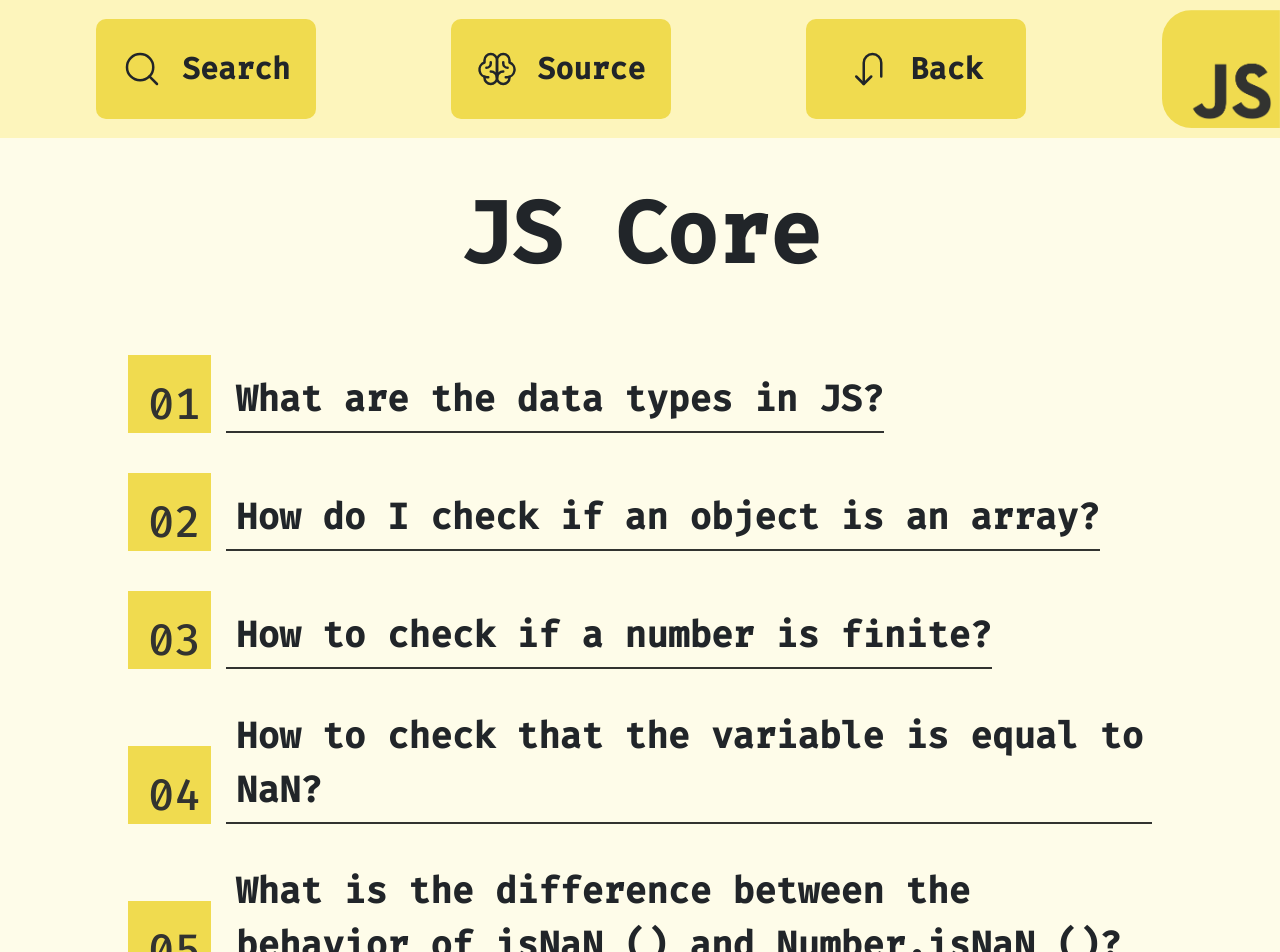
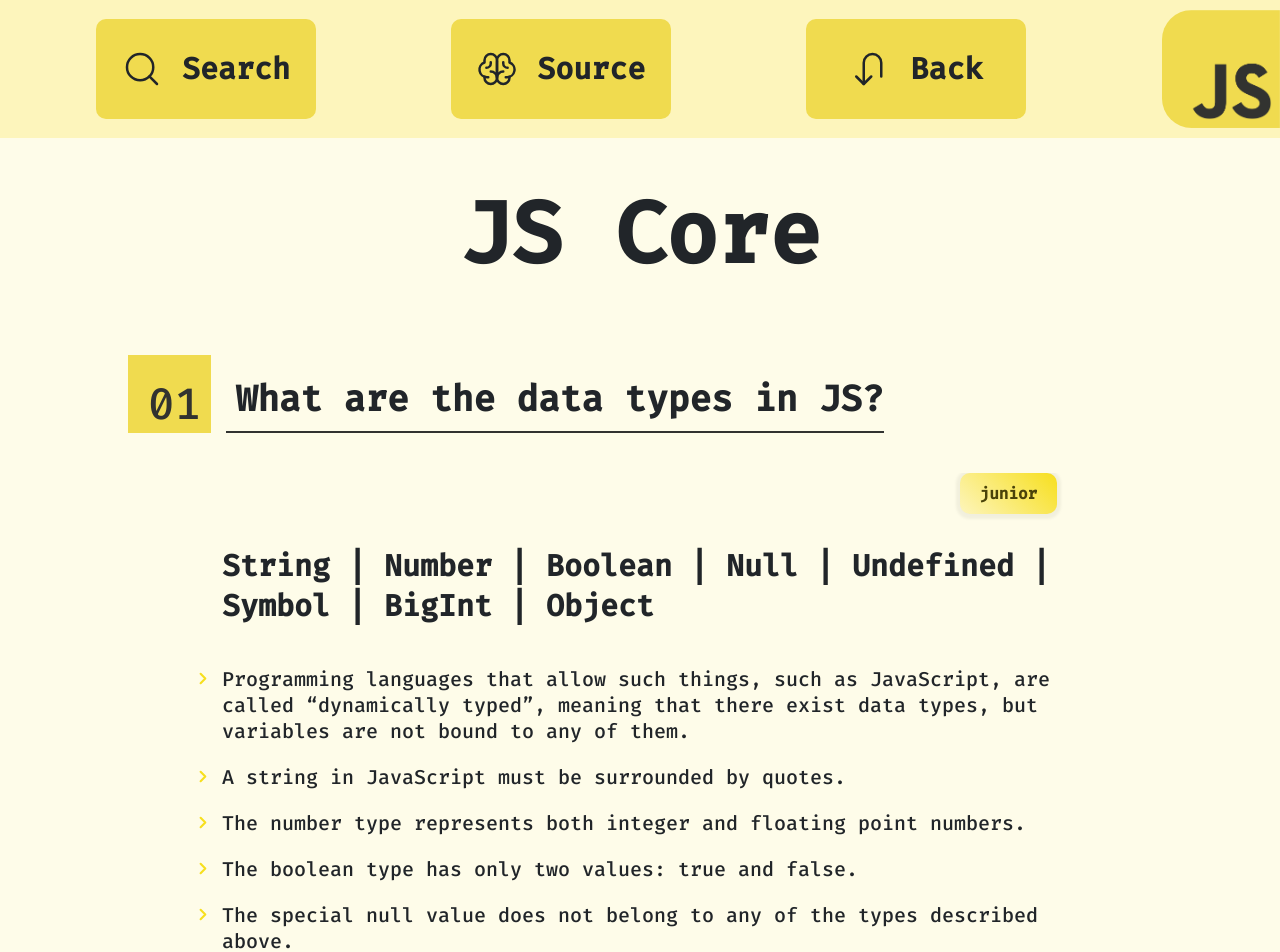
Before and after one commit to AndrewShmorhunGit/Questions-Project, a React (Create React App) app: page / in a window 1280 px wide. Shown: the top 952 px of the page. Built offline with nearby package versions, Linux system fonts and the light colour scheme.

Commit message:
styling answer-container animation

```diff
--- a/src/QuestionJS.js
+++ b/src/QuestionJS.js
@@ -81,7 +81,10 @@ const QuestionJS = ({
         {getQuestionCode}
       </div>
 
-      <div className={answer ? "none" : "answer-container"} id={id}>
+      <div
+        className={` answer-container ${answer && "show-answer-container"}`}
+        key={id}
+      >
         <div className="level-container">
           <p className="level">{level}</p>
         </div>
--- a/src/styleJS.css
+++ b/src/styleJS.css
@@ -181,6 +181,12 @@ html {
 
 .answer-container {
   padding: 0rem 4.8rem 2rem 2rem;
+  height: 0;
+  overflow: hidden;
+  transition: all 0.3s linear;
+}
+
+.show-answer-container {
   height: auto;
 }
 
```
